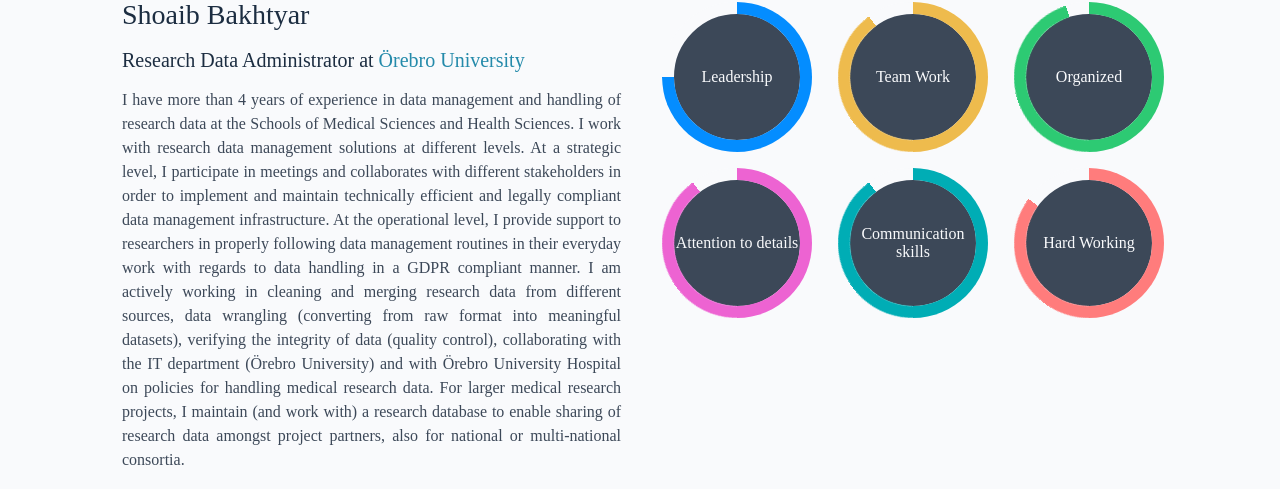
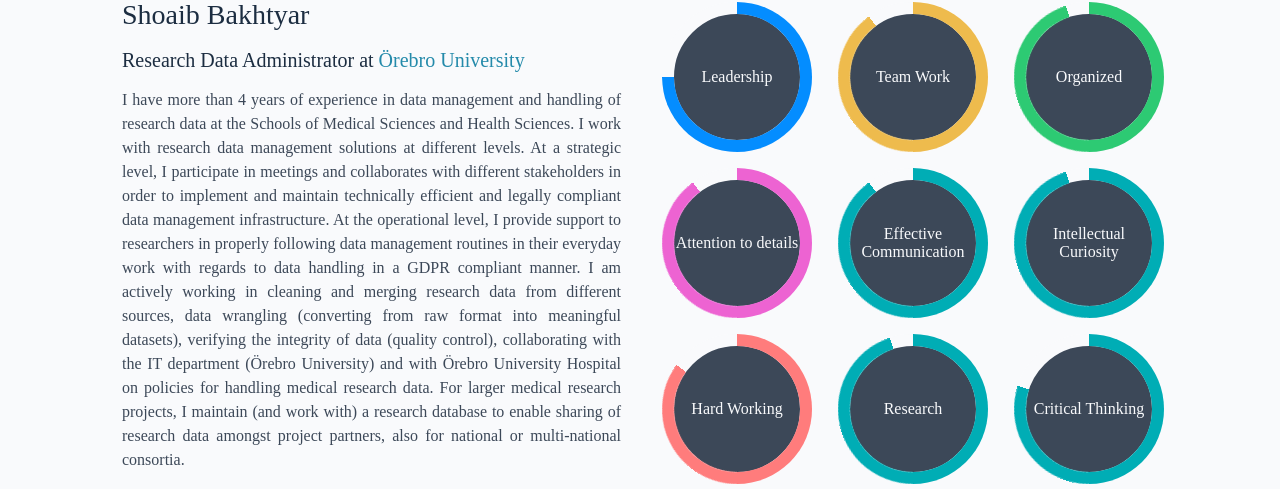
Before and after one commit to shoaibb/resume, a plain HTML site: page index.html in a window 1280 px wide. Shown: the part 878-1367 px from the top of the page. Drawn offline with Linux system fonts and the light colour scheme; no server answers; a web font is replaced by a local one.

Commit message:
deploy: shoaibb/src_toha@bd632408362fcbb6b2a6391ef9a3f3368c825670

```diff
--- a/index.html
+++ b/index.html
@@ -512,7 +512,7 @@
 
         ></span>
     </span>
-    <div class="circular-progress-value">Communication skills</div>
+    <div class="circular-progress-value">Effective Communication</div>
     </div>
 
 </div>
@@ -523,10 +523,14 @@
 
 
 
-    <div class="circular-progress orange">
+
+
+    <div class="circular-progress ">
     <span class="circular-progress-left">
         <span
-        class="circular-progress-bar circular-progress-percentage-85"
+        class="circular-progress-bar circular-progress-percentage-95"
+
+            style="border-color: #00adb5;"
 
         ></span>
     </span>
@@ -534,9 +538,95 @@
         <span
         class="circular-progress-bar"
 
+            style="border-color: #00adb5;"
+
+        ></span>
+    </span>
+    <div class="circular-progress-value">Intellectual Curiosity</div>
+    </div>
+
+</div>
+
+
+          <div class="col-6 col-lg-4 p-2">
+
+
+
+
+    <div class="circular-progress orange">
+    <span class="circular-progress-left">
+        <span
+        class="circular-progress-bar circular-progress-percentage-85"
+
+        ></span>
+    </span>
+    <span class="circular-progress-right">
+        <span
+        class="circular-progress-bar"
+
         ></span>
     </span>
     <div class="circular-progress-value">Hard Working</div>
+    </div>
+
+</div>
+
+
+          <div class="col-6 col-lg-4 p-2">
+
+
+
+
+
+
+    <div class="circular-progress ">
+    <span class="circular-progress-left">
+        <span
+        class="circular-progress-bar circular-progress-percentage-95"
+
+            style="border-color: #00adb5;"
+
+        ></span>
+    </span>
+    <span class="circular-progress-right">
+        <span
+        class="circular-progress-bar"
+
+            style="border-color: #00adb5;"
+
+        ></span>
+    </span>
+    <div class="circular-progress-value">Research</div>
+    </div>
+
+</div>
+
+
+          <div class="col-6 col-lg-4 p-2">
+
+
+
+
+
+
+    <div class="circular-progress ">
+    <span class="circular-progress-left">
+        <span
+        class="circular-progress-bar circular-progress-percentage-80"
+
+            style="border-color: #00adb5;"
+
+        ></span>
+    </span>
+    <span class="circular-progress-right">
+        <span
+        class="circular-progress-bar"
+
+            style="border-color: #00adb5;"
+
+        ></span>
+    </span>
+    <div class="circular-progress-value">Critical Thinking</div>
     </div>
 
 </div>
```
Also changed, not shown: posts/shortcodes/index.html (+1 -1 lines).
